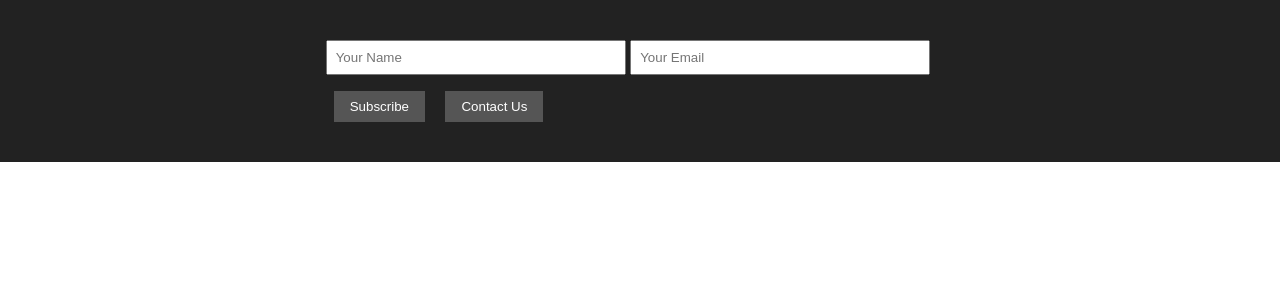
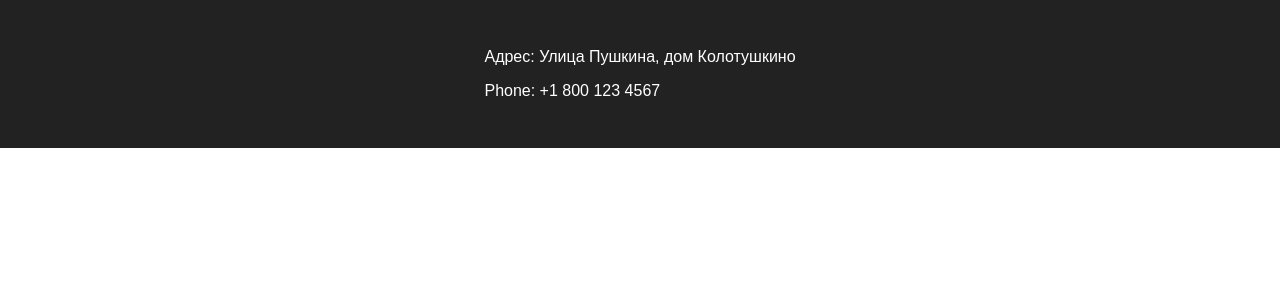
Before and after one commit to AdoninAA/Fast-and-Delicious, a Django app: page / in a window 1280 px wide. Shown: the part 82-382 px from the top of the page. Run offline with Django 5.2, Linux system fonts and the light colour scheme.

Commit message:
some front work

```diff
--- a/fast_and_delicious/products/admin.py
+++ b/fast_and_delicious/products/admin.py
@@ -5,7 +5,7 @@ from .models import Product, Category
 class ProductInline(admin.TabularInline):
     model = Product
     extra = 0
-    fields = ('title', 'description', 'slug', 'created_at', 'pub_date', 'price', 'old_price', 'image', 'is_available', 'category')
+    fields = ('title', 'description', 'slug', 'created_at', 'price', 'old_price', 'image', 'is_available', 'category')
     readonly_fields = ('created_at',)
     can_delete = True
     show_change_link = True
--- a/fast_and_delicious/static/css/HeaderFooter.css
+++ b/fast_and_delicious/static/css/HeaderFooter.css
@@ -57,3 +57,8 @@ body {
 .footer-form button:hover {
     background-color: #777;
 }
+
+a {
+    color: inherit;
+    text-decoration: none;
+}
--- a/fast_and_delicious/templates/base/base.html
+++ b/fast_and_delicious/templates/base/base.html
@@ -13,7 +13,7 @@
                 <h1>Food Delivery</h1>
             </div>
             <div class="contact-info">
-                <p>Phone: +1 800 123 4567</p>
+                <p>Phone: <a href="tel:+18001234567">+1 800 123 4567</a></p>
             </div>
             <div class="header-buttons">
                 <button>Login</button>
@@ -30,10 +30,8 @@
     <footer>
         <div class="footer-container">
             <div class="footer-form">
-                <input type="text" placeholder="Your Name">
-                <input type="email" placeholder="Your Email">
-                <button type="submit">Subscribe</button>
-                <button type="button">Contact Us</button>
+                <p>Адрес: Улица Пушкина, дом Колотушкино</p>
+                <p>Phone: <a href="tel:+18001234567">+1 800 123 4567</a></p>
             </div>
         </div>
     </footer>
```
Also changed, not shown: fast_and_delicious/db.sqlite3.
